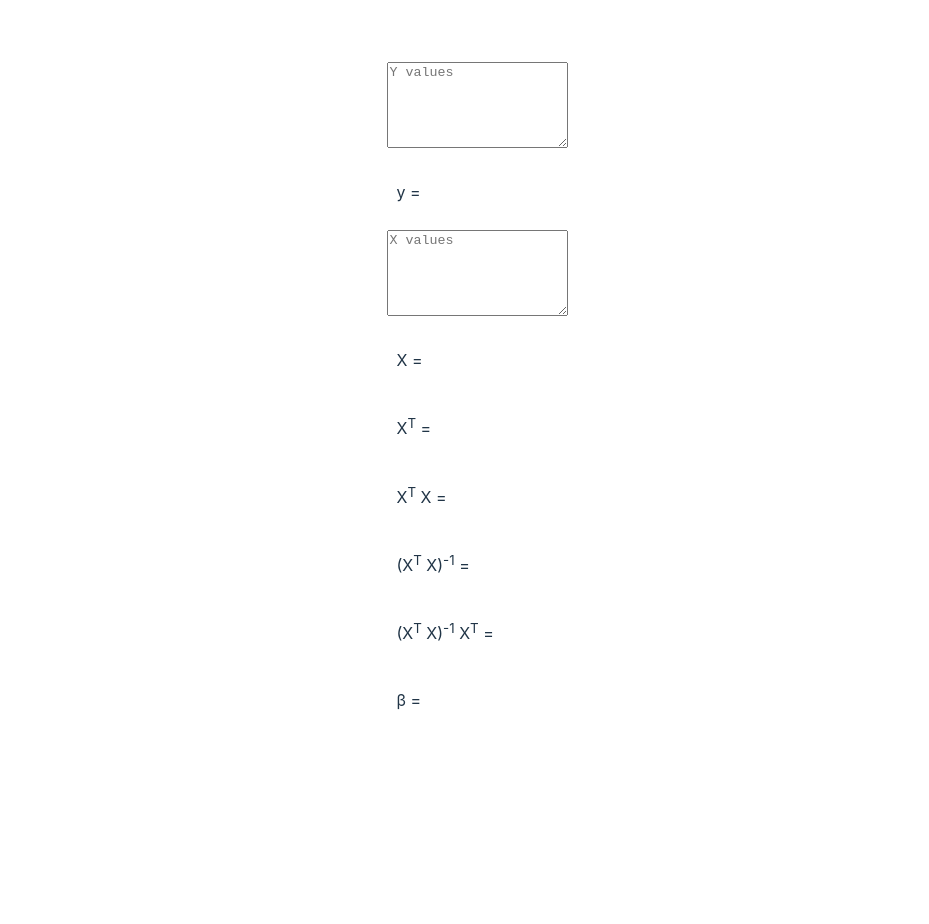
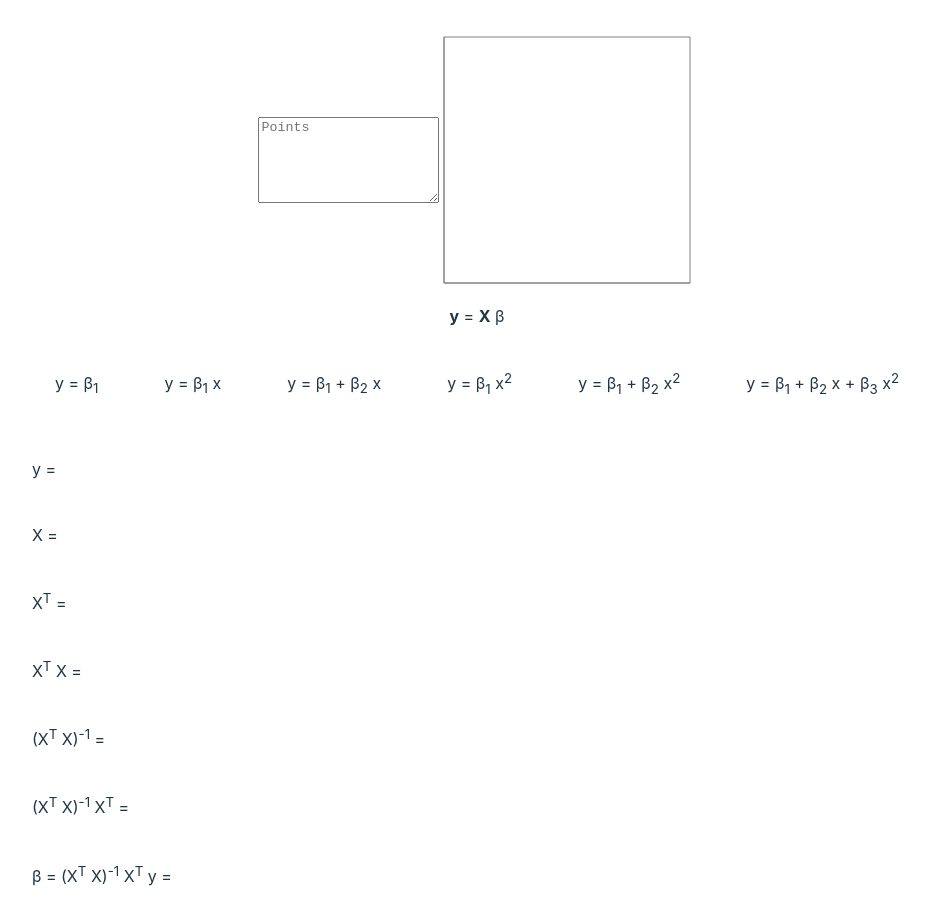
Before and after one commit to IJMacD/linear-least-matrix, a React (Vite) app: page / in a window 1280 px wide. Shown: the top 924 px of the page, without its empty margins (163-1092 px from the left). Before the commit the page ends 800 px from the top, so only its background shows below. Built offline with nearby package versions, Linux system fonts and the light colour scheme.

Commit message:
All permutations up to x^2
Add graph

```diff
--- a/src/App.css
+++ b/src/App.css
@@ -30,3 +30,26 @@
 .matrix-table tr:last-child td {
   border-bottom: 1px solid transparent;
 }
+
+.mode-selector {
+  display: block;
+  list-style: none;
+  padding: 0;
+}
+
+.mode-selector li {
+  display: inline-block;
+  margin: 1em;
+  padding: 0.5em 1em;
+  border: 1px solid rgba(255, 255, 255, 0.1);
+  border-radius: 10px;
+  cursor: pointer;
+}
+
+.mode-selector li:hover {
+  background-color: rgba(255, 255, 255, 0.1);
+}
+
+.mode-selector li.active {
+  border-color: #ffffff;
+}
--- a/src/App.tsx
+++ b/src/App.tsx
@@ -1,12 +1,25 @@
 import { useState } from 'react'
 import './App.css'
+import { Graph } from './Graph';
+import { transpose, mul, inv } from './matrix';
+
+enum Mode {
+  "y=b1",
+  "y=b1x",
+  "y=b1+b2x",
+  "y=b1x^2",
+  "y=b1+b2x^2",
+  "y=b1+b2x+b3x^2",
+};
 
 function App() {
-  const [yInput,setYInput] = useState("");
-  const [xInput,setXInput] = useState("");
+  const [pointsInput,setPointsInput] = useState("");
+  const [mode, setMode] = useState(Mode['y=b1+b2x']);
 
-  const yValues = parseMatrix(yInput);
-  const xValues = parseMatrix(xInput);
+  const points = parsePoints(pointsInput);
+
+  const yValues = points.map(p => [p[1]]);
+  const xValues = getXValues(mode, points);
 
   const xt = transpose(xValues);
   const xtx = mul(xt, xValues);
@@ -14,16 +27,32 @@ function App() {
   const inv_xtx_xt = mul(inv_xtx, xt);
   const beta = mul(inv_xtx_xt, yValues);
 
+  const trendFn = getTrendFn(mode, beta);
+
   return (
     <>
-      <textarea value={yInput} onChange={e => setYInput(e.target.value)} placeholder='Y values' style={{height: 80}}/>
+      <div style={{display:"flex",alignItems:"center",justifyContent:"center"}}>
+        <textarea value={pointsInput} onChange={e => setPointsInput(e.target.value)} placeholder='Points' style={{height: 80}}/>
+        <Graph points={points} trendFn={trendFn} />
+        <TrendlineDisplay mode={mode} coefficients={beta} />
+      </div>
+      <p>
+        <b>y</b> = <b>X</b> β
+      </p>
+      <ul className='mode-selector'>
+        <li className={mode === Mode['y=b1']?"active":""} onClick={() => setMode(Mode['y=b1'])}>y = β<sub>1</sub></li>
+        <li className={mode === Mode['y=b1x']?"active":""} onClick={() => setMode(Mode['y=b1x'])}>y = β<sub>1</sub> x</li>
+        <li className={mode === Mode['y=b1+b2x']?"active":""} onClick={() => setMode(Mode['y=b1+b2x'])}>y = β<sub>1</sub> + β<sub>2</sub> x</li>
+        <li className={mode === Mode['y=b1x^2']?"active":""} onClick={() => setMode(Mode['y=b1x^2'])}>y = β<sub>1</sub> x<sup>2</sup></li>
+        <li className={mode === Mode['y=b1+b2x^2']?"active":""} onClick={() => setMode(Mode['y=b1+b2x^2'])}>y = β<sub>1</sub> + β<sub>2</sub> x<sup>2</sup></li>
+        <li className={mode === Mode['y=b1+b2x+b3x^2']?"active":""} onClick={() => setMode(Mode['y=b1+b2x+b3x^2'])}>y = β<sub>1</sub> + β<sub>2</sub> x + β<sub>3</sub> x<sup>2</sup></li>
+      </ul>
       <div style={{display:"flex",margin:10}}>
         <p>
           y =
         </p>
         <MatrixDisplay values={yValues} />
       </div>
-      <textarea value={xInput} onChange={e => setXInput(e.target.value)} placeholder='X values' style={{height: 80}}/>
       <div style={{display:"flex",margin:10}}>
         <p>
           X =
@@ -57,6 +86,7 @@ function App() {
       <div style={{display:"flex",margin:10}}>
         <p>
           β =
+          (X<sup>T</sup> X)<sup>-1</sup> X<sup>T</sup> y =
         </p>
         <MatrixDisplay values={beta} />
       </div>
@@ -66,120 +96,75 @@ function App() {
 
 export default App
 
+function getXValues(mode: Mode, points: number[][]) {
+  if (mode === Mode['y=b1']) {
+    return points.map(() => [1]);
+  }
+
+  if (mode === Mode['y=b1x']) {
+    return points.map(p => [p[0]]);
+  }
+
+  if (mode === Mode['y=b1+b2x']) {
+    return points.map(p => [1, p[0]]);
+  }
+
+  if (mode === Mode['y=b1x^2']) {
+    return points.map(p => [p[0] * p[0]]);
+  }
+
+  if (mode === Mode['y=b1+b2x^2']) {
+    return points.map(p => [1, p[0] * p[0]]);
+  }
+
+  if (mode === Mode['y=b1+b2x+b3x^2']) {
+    return points.map(p => [1, p[0], p[0] * p[0]])
+  }
+
+  return [];
+}
+
+function getTrendFn(mode: Mode, beta: number[][]) {
+  if (beta.length === 0) return undefined;
+
+  if (mode === Mode['y=b1']) {
+    return () => beta[0][0];
+  }
+
+  if (mode === Mode['y=b1x']) {
+    return (x: number) => beta[0][0] * x;
+  }
+
+  if (mode === Mode['y=b1+b2x']) {
+    return (x: number) => beta[0][0] + beta[1][0] * x;
+  }
+
+  if (mode === Mode['y=b1x^2']) {
+    return (x: number) => beta[0][0] * x * x;
+  }
+
+  if (mode === Mode['y=b1+b2x^2']) {
+    return (x: number) => beta[0][0] + beta[1][0] * x * x;
+  }
+
+  if (mode === Mode['y=b1+b2x+b3x^2']) {
+    return (x: number) => beta[0][0] + beta[1][0] * x + beta[2][0] * x * x;
+  }
+
+  return undefined;
+}
+
 function MatrixDisplay({ values }: { values: number[][] }) {
   return (
     <table className='matrix-table'>
       <tbody>
-        {values.map((line, i) => <tr key={i}>{line.map((v, j) => <td key={j}>{niceIEE754(v)}</td>)}</tr>)}
+        {values.map((line, i) => <tr key={i}>{line.map((v, j) => <td key={j}>{niceIEEE754(v)}</td>)}</tr>)}
       </tbody>
     </table>
   );
 }
 
-function parseMatrix(input: string) {
-  return input.split("\n").filter(l => l.length).map(line => line.trim().replace(/,/g, " ").split(/\s+/).map(s => +s));
-}
-// j =        0  1
-//        [
-// i = 0    [ 0, 1 ],
-//        ]
-
-// out
-// j =         0
-//        [
-// i = 0     [ 0 ],
-// i = 1     [ 1 ],
-//        ]
-
-
-
-function transpose (values: number[][]) {
-  const out = [] as number[][];
-  if (values.length === 0) return out;
-  for (let i = 0; i < values[0].length; i++) {
-    out[i] = [] as number[];
-    for (let j = 0; j < values.length; j++) {
-      out[i][j] = values[j][i];
-    }
-  }
-  return out;
-}
-
-function mul (a: number[][], b: number[][]) {
-  if (a.length === 0 || b.length === 0) return [];
-
-  const h = a.length;
-  const w = b[0].length;
-
-  const n = b.length;
-
-  if (a[0].length != n) return [];
-    //{ throw Error(`Cannot multiply matrices ${w}x${n} by ${b.length}x${h}`); }
-
-  const out: number[][] = [];
-
-  for (let i = 0; i < h; i++) {
-    out[i] = [];
-    for (let j = 0; j < w; j++) {
-      let sum = 0;
-      for (let k = 0; k < n; k++) {
-        sum += a[i][k] * b[k][j];
-      }
-      out[i][j] = sum;
-    }
-  }
-
-  return out;
-}
-
-function adj (a: number[][]) {
-  const w = a.length;
-
-  if (w === 0) return [];
-
-  const h = a[0].length;
-
-  if (w === 2 && h == 2) {
-    return [[a[1][1],-a[0][1]],[-a[1][0],a[0][0]]];
-  }
-
-  return [];
-
-  // throw Error(`Cannot compute adjuct of ${h}x${w} matrix`);
-}
-
-function det (a: number[][]) {
-  const w = a.length;
-
-  if (w === 0) return 1;
-
-  const h = a[0].length;
-
-  if (w === 2 && h == 2) {
-    return a[0][0] * a[1][1] - a[0][1] * a[1][0];
-  }
-
-  return 1;
-
-  // throw Error(`Cannot compute determinate of ${h}x${w} matrix`);
-}
-
-function scalarMul (a: number[][], s: number) {
-  const out = [] as number[][];
-  for (let i = 0; i < a.length; i++) {
-    out[i] = [];
-    for (let j = 0; j < a[0].length; j++) {
-      out[i][j] = a[i][j] * s;
-    }
-  }
-  return out;
-}
-
-function inv (a: number[][]) {
-  return scalarMul(adj(a), 1 / det(a));
-}
-
-function niceIEE754 (n: number) {
+function niceIEEE754 (n: number) {
   if (!n) return n;
   const s = n.toString();
   const dp = s.indexOf(".");
@@ -189,3 +174,41 @@ function niceIEE754 (n: number) {
   }
   return s;
 }
+
+function parsePoints (input: string) {
+  return input.split("\n").filter(l => l.length).map(line => line.trim().replace(/[^-\d,.\s]/g, "").split(/[,\s]+/,2).map(s => +s));
+}
+
+function TrendlineDisplay ({ mode, coefficients }: { mode: Mode, coefficients: number[][] }) {
+  if (coefficients.length === 0) return null;
+
+  if (mode === Mode['y=b1']) {
+    return <span>y = {niceIEEE754(coefficients[0][0])}</span>;
+  }
+
+  if (mode === Mode['y=b1x']) {
+    return <span>y = {niceIEEE754(coefficients[0][0])}x</span>
+  }
+
+  if (mode === Mode['y=b1+b2x']) {
+    const b2 = coefficients[1][0];
+    return <span>y = {niceIEEE754(coefficients[0][0])} {b2 < 0 ? "-" : "+"} {niceIEEE754(Math.abs(b2))}x</span>
+  }
+
+  if (mode === Mode['y=b1x^2']) {
+    return <span>y = {niceIEEE754(coefficients[0][0])}x<sup>2</sup></span>
+  }
+
+  if (mode === Mode['y=b1+b2x^2']) {
+    const b2 = coefficients[1][0];
+    return <span>y = {niceIEEE754(coefficients[0][0])} {b2 < 0 ? "-" : "+"} {niceIEEE754(Math.abs(b2))}x<sup>2</sup></span>
+  }
+
+  if (mode === Mode['y=b1+b2x+b3x^2']) {
+    const b2 = coefficients[1][0];
+    const b3 = coefficients[2][0];
+    return <span>y = {niceIEEE754(coefficients[0][0])} {b2 < 0 ? "-" : "+"} {niceIEEE754(Math.abs(b2))}x {b3 < 0 ? "-" : "+"} {niceIEEE754(Math.abs(b3))}x<sup>2</sup></span>
+  }
+
+  return null;
+}
--- /dev/null
+++ b/src/Graph.tsx
@@ -0,0 +1,67 @@
+import { useEffect, useRef } from "react";
+
+export function Graph ({ points, trendFn = undefined, width = 256, height = 256 }: { points: number[][], trendFn?: (x: number) => number, width?: number, height?: number }) {
+    const canvasRef = useRef<HTMLCanvasElement>(null);
+
+    useEffect(() => {
+        const ctx = canvasRef.current?.getContext("2d");
+
+        const pxWidth = width * devicePixelRatio;
+        const pxHeight = height * devicePixelRatio;
+
+        const gutter = 5 * devicePixelRatio;
+        const r = 5 * devicePixelRatio;
+
+        const xMax = Math.max(...points.map(p => p[0])) * 1.1;
+        const yMax = Math.max(...points.map(p => p[1])) * 1.1;
+
+        const xMin = Math.min(0, ...points.map(p => p[0])) * 1.1;
+        const yMin = Math.min(0, ...points.map(p => p[1])) * 1.1;
+
+        const xRange = xMax - xMin;
+        const yRange = yMax - yMin;
+
+        const gPxWidth = pxWidth - 2 * gutter;
+        const gPxHeight = pxHeight - 2 * gutter;
+
+        const xScale = gPxWidth / xRange;
+        const yScale = gPxHeight / yRange;
+
+        if (ctx) {
+            ctx.canvas.width = pxWidth;
+            ctx.canvas.height = pxHeight;
+
+            ctx.beginPath();
+            ctx.rect(gutter, gutter, gPxWidth, gPxHeight);
+            const x0 = gutter + (0 - xMin) * xScale;
+            const y0 = pxHeight - gutter - (0 - yMin) * yScale;
+            ctx.moveTo(x0, gutter);
+            ctx.lineTo(x0, pxHeight - gutter);
+            ctx.moveTo(gutter, y0);
+            ctx.lineTo(pxWidth - gutter, y0);
+            ctx.strokeStyle = "grey";
+            ctx.stroke();
+
+            if (trendFn) {
+                ctx.beginPath();
+                for (let x = xMin; x <= xMax; x += 1/xScale) {
+                    const y = trendFn(x);
+                    ctx.lineTo(gutter + (x - xMin) * xScale, pxHeight - gutter - (y - yMin) * yScale);
+                }
+                ctx.strokeStyle = "red";
+                ctx.stroke();
+            }
+
+            ctx.fillStyle = "red";
+            for (const point of points) {
+                const x = gutter + (point[0] - xMin) * xScale;
+                const y = pxHeight - gutter - (point[1] - yMin) * yScale;
+                ctx.beginPath();
+                ctx.arc(x, y, r, 0, Math.PI * 2);
+                ctx.fill();
+            }
+        }
+    }, [points, width, height]);
+
+    return <canvas ref={canvasRef} style={{width, height}} />
+}
--- /dev/null
+++ b/src/matrix.ts
@@ -0,0 +1,169 @@
+// j =        0  1
+//        [
+// i = 0    [ 0, 1 ],
+//        ]
+// out
+// j =         0
+//        [
+// i = 0     [ 0 ],
+// i = 1     [ 1 ],
+//        ]
+export function transpose(values: number[][]) {
+  const out = [] as number[][];
+  if (values.length === 0) return out;
+  for (let i = 0; i < values[0].length; i++) {
+    out[i] = [] as number[];
+    for (let j = 0; j < values.length; j++) {
+      out[i][j] = values[j][i];
+    }
+  }
+  return out;
+}
+
+export function mul(a: number[][], b: number[][]) {
+  if (a.length === 0 || b.length === 0) return [];
+
+  const h = a.length;
+  const w = b[0].length;
+
+  const n = b.length;
+
+  if (a[0].length != n) {
+    console.info(`Cannot multiply matrices ${w}x${n} by ${b.length}x${h}`);
+    return [];
+  }
+
+  const out: number[][] = [];
+
+  for (let i = 0; i < h; i++) {
+    out[i] = [];
+    for (let j = 0; j < w; j++) {
+      let sum = 0;
+      for (let k = 0; k < n; k++) {
+        sum += a[i][k] * b[k][j];
+      }
+      out[i][j] = sum;
+    }
+  }
+
+  return out;
+}
+
+function adj(a: number[][]) {
+  const w = a.length;
+
+  if (w === 0) return [];
+
+  const h = a[0].length;
+
+  if (w !== h) return [];
+
+  if (w === 1) {
+    return [[1]];
+  }
+
+  if (w === 2) {
+    return [[a[1][1], -a[0][1]], [-a[1][0], a[0][0]]];
+  }
+
+  if (w === 3) {
+    return transpose(cofactor(a));
+  }
+
+  console.info(`Cannot compute adjugate of ${h}x${w} matrix`);
+
+  return [];
+}
+
+function det(a: number[][]) {
+  const w = a.length;
+
+  if (w === 0) return 1;
+
+  const h = a[0].length;
+
+  // Must be square
+  if (w !== h) return 1;
+
+  if (w === 1) {
+    return a[0][0];
+  }
+
+  if (w === 2) {
+    return a[0][0] * a[1][1] - a[0][1] * a[1][0];
+  }
+
+  if (w === 3) {
+    return (
+        a[0][0] * a[1][1] * a[2][2]
+      + a[0][1] * a[1][2] * a[2][0]
+      + a[0][2] * a[1][0] * a[2][1]
+      - a[0][2] * a[1][1] * a[2][0]
+      - a[0][1] * a[1][0] * a[2][2]
+      - a[0][0] * a[1][2] * a[2][1]
+    );
+  }
+
+  console.info(`Cannot compute determinate of ${h}x${w} matrix`);
+
+  return 1;
+}
+
+function scalarMul(a: number[][], s: number) {
+  const out = [] as number[][];
+  for (let i = 0; i < a.length; i++) {
+    out[i] = [];
+    for (let j = 0; j < a[0].length; j++) {
+      out[i][j] = a[i][j] * s;
+    }
+  }
+  return out;
+}
+
+export function inv(a: number[][]) {
+  return scalarMul(adj(a), 1 / det(a));
+}
+
+function cofactor (a: number[][]) {
+  const w = a.length;
+
+  if (w === 0) return [];
+
+  const h = a[0].length;
+
+  if (w !== h) return [];
+
+  if (w !== 3) return [];
+
+  const out: number[][] = [];
+
+  for (let j = 0; j < h; j++) {
+    out[j] = [];;
+    for (let i = 0; i < w; i++) {
+      const sm = subMatrix(a, i, j);
+      const parity = ((i + j) % 2) ? -1 : 1;
+      out[j][i] = parity * det(sm);
+    }
+  }
+
+  return out;
+}
+
+function subMatrix (a: number[][], x: number, y: number) {
+  const w = a.length;
+
+  if (w === 0) return [];
+
+  const h = a[0].length;
+
+  const out:number[][] = [];
+
+  for (let j = 0; j < h - 1; j++) {
+    out[j] = [];
+    for (let i = 0; i < w - 1; i++) {
+      out[j][i] = a[j<y?j:j+1][i<x?i:i+1];
+    }
+  }
+
+  return out;
+}
```
